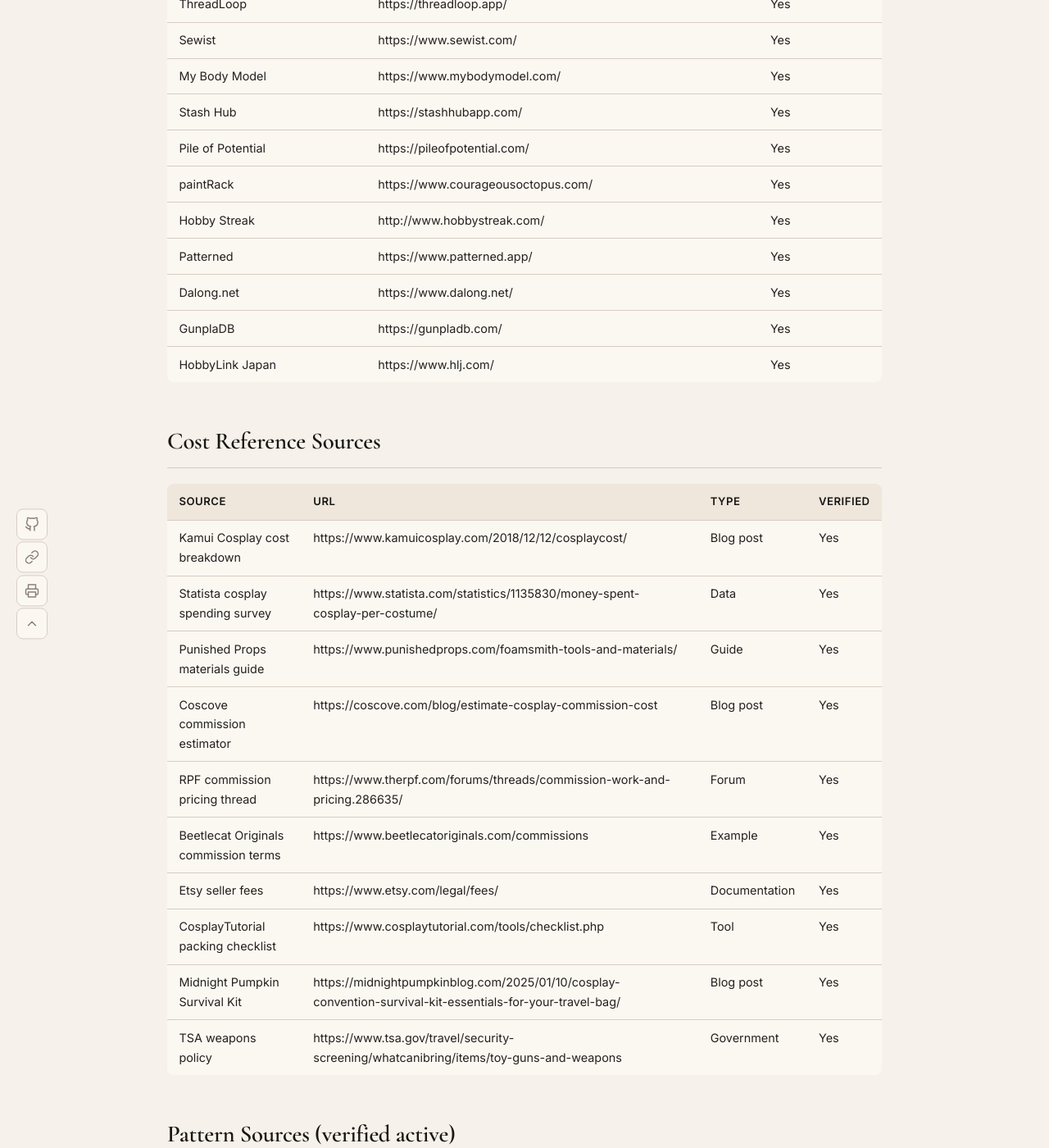
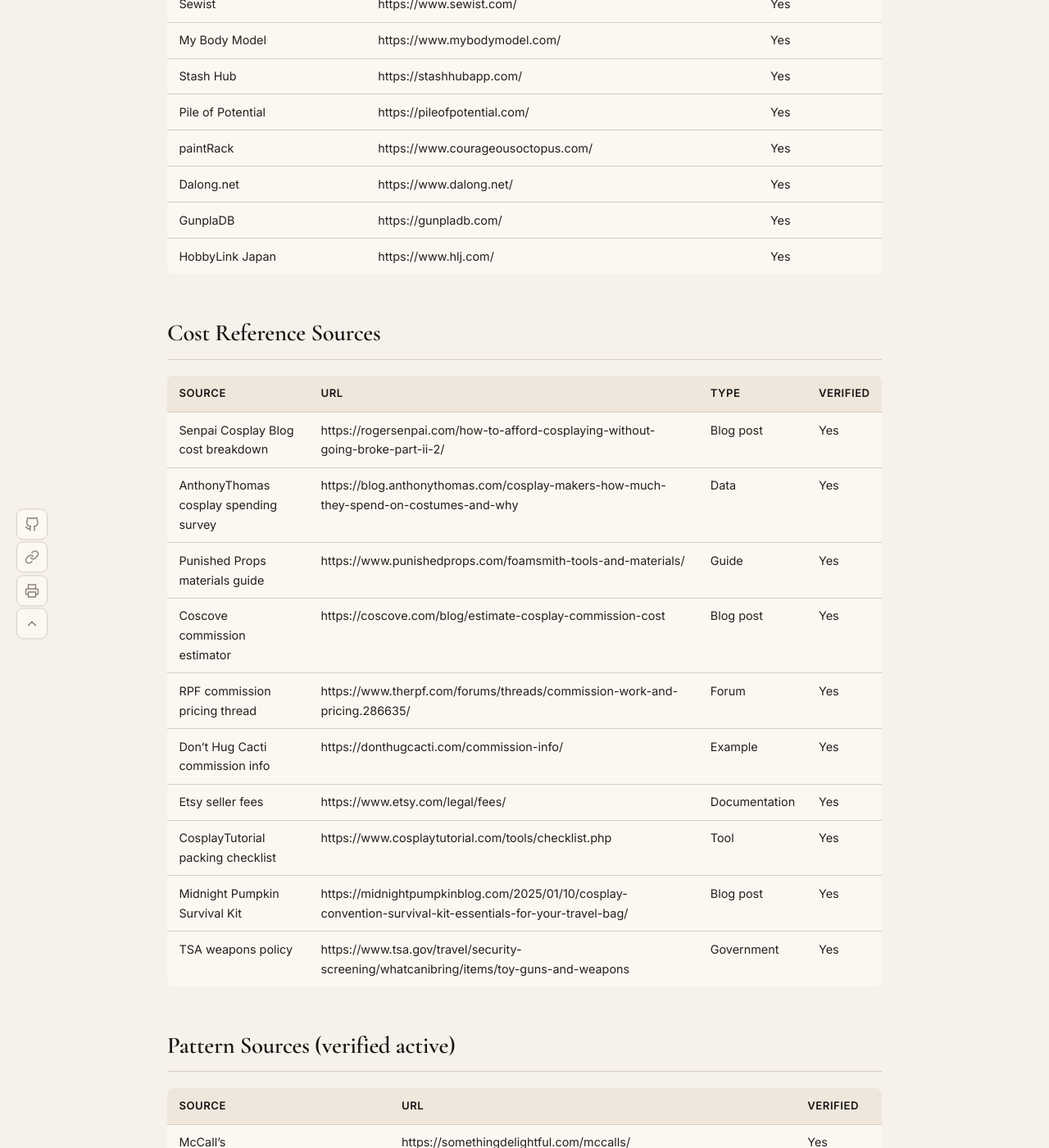
Before and after one commit to Costumary/awesome-cosplay-building, a Jekyll site: the page built from SOURCES.md, in a window 1280 px wide and 1400 px high, scrolled down 7376 px. Shown: the whole window at 82% size. Built offline with Jekyll 4.4.1, drawn with Linux system fonts in a browser that asks for light colours; some of the changed text lies outside the part shown.

Commit message:
publish: fix dead links, add LICENSE + CONTRIBUTING, remove AI mention
- Replace dead URLs (Kamui cost page, Evil Ted, Kwik Seal, Beetlecat)
- Remove defunct tools (Cosgear, Hobby Streak, Patterned, MBFGCreative)
- Update AU/CA suppliers with verified alternatives
- Remove "AI assistant" from Costumary description
- Add CC0 LICENSE and CONTRIBUTING.md for community contributions

```diff
--- a/SOURCES.md
+++ b/SOURCES.md
@@ -113,10 +113,10 @@ Every link in this repo comes from a verifiable source. This file documents wher
 | Resource | URL | Type | Verified |
 |----------|-----|------|----------|
 | Kamui Cosplay books/tutorials | https://www.kamuicosplay.com/books/ | Tutorials, books | Yes |
-| Kamui Cosplay YouTube | https://www.youtube.com/@KamuiCos | Video | Yes |
+| Kamui Cosplay YouTube | https://www.youtube.com/kamuicosplayofficial | Video | Yes |
 | Punished Props Academy | https://www.youtube.com/@PunishedProps | Video | Yes |
 | Punished Props shop/courses | https://www.punishedprops.com/shop/ | Courses | Yes |
-| Evil Ted Smith YouTube | https://www.youtube.com/@eviltedsmiththingiverse | Video | Yes |
+| Evil Ted Smith YouTube | https://www.youtube.com/@EvilTedSmith | Video | Yes |
 | Kinpatsu Cosplay YouTube | https://www.youtube.com/@KinpatsuCosplay | Video | Yes |
 | Odin Makes YouTube | https://www.youtube.com/@OdinMakes | Video | Yes |
 | Lightning Cosplay YouTube | https://www.youtube.com/@LightningCosplay | Video | Yes |
@@ -165,7 +165,6 @@ Every link in this repo comes from a verifiable source. This file documents wher
 |------|-----|----------|
 | Cosplai | https://cosplai.me | Yes |
 | Cosplan | https://cosplan.app/ | Yes |
-| Cosgear | https://app.cosgear.co/ | Yes |
 | Cosflowy | https://cosflowy.com | Yes |
 | Costumary | https://www.costumary.com | Yes |
 | CostumeCalc | https://www.costumecalc.com/ | Yes |
@@ -181,8 +180,6 @@ Every link in this repo comes from a verifiable source. This file documents wher
 | Stash Hub | https://stashhubapp.com/ | Yes |
 | Pile of Potential | https://pileofpotential.com/ | Yes |
 | paintRack | https://www.courageousoctopus.com/ | Yes |
-| Hobby Streak | http://www.hobbystreak.com/ | Yes |
-| Patterned | https://www.patterned.app/ | Yes |
 | Dalong.net | https://www.dalong.net/ | Yes |
 | GunplaDB | https://gunpladb.com/ | Yes |
 | HobbyLink Japan | https://www.hlj.com/ | Yes |
@@ -191,12 +188,12 @@ Every link in this repo comes from a verifiable source. This file documents wher
 
 | Source | URL | Type | Verified |
 |--------|-----|------|----------|
-| Kamui Cosplay cost breakdown | https://www.kamuicosplay.com/2018/12/12/cosplaycost/ | Blog post | Yes |
-| Statista cosplay spending survey | https://www.statista.com/statistics/1135830/money-spent-cosplay-per-costume/ | Data | Yes |
+| Senpai Cosplay Blog cost breakdown | https://rogersenpai.com/how-to-afford-cosplaying-without-going-broke-part-ii-2/ | Blog post | Yes |
+| AnthonyThomas cosplay spending survey | https://blog.anthonythomas.com/cosplay-makers-how-much-they-spend-on-costumes-and-why | Data | Yes |
 | Punished Props materials guide | https://www.punishedprops.com/foamsmith-tools-and-materials/ | Guide | Yes |
 | Coscove commission estimator | https://coscove.com/blog/estimate-cosplay-commission-cost | Blog post | Yes |
 | RPF commission pricing thread | https://www.therpf.com/forums/threads/commission-work-and-pricing.286635/ | Forum | Yes |
-| Beetlecat Originals commission terms | https://www.beetlecatoriginals.com/commissions | Example | Yes |
+| Don't Hug Cacti commission info | https://donthugcacti.com/commission-info/ | Example | Yes |
 | Etsy seller fees | https://www.etsy.com/legal/fees/ | Documentation | Yes |
 | CosplayTutorial packing checklist | https://www.cosplaytutorial.com/tools/checklist.php | Tool | Yes |
 | Midnight Pumpkin Survival Kit | https://midnightpumpkinblog.com/2025/01/10/cosplay-convention-survival-kit-essentials-for-your-travel-bag/ | Blog post | Yes |
```
Also changed, not shown: other parts of SOURCES.md (+4 -4 lines), CONTRIBUTING.md (added, +44 -0 lines), README.md (+12 -15 lines), 1 other file.
